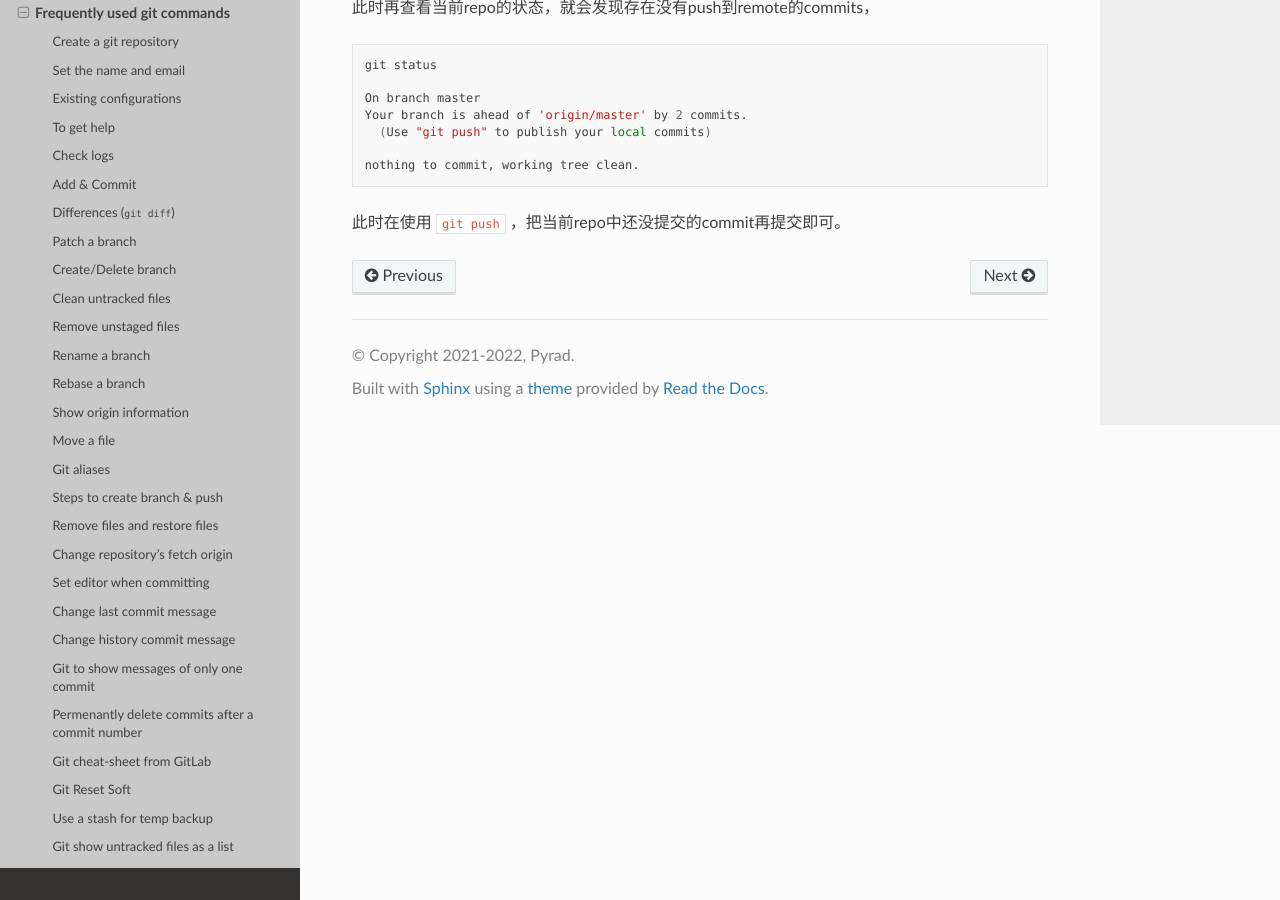
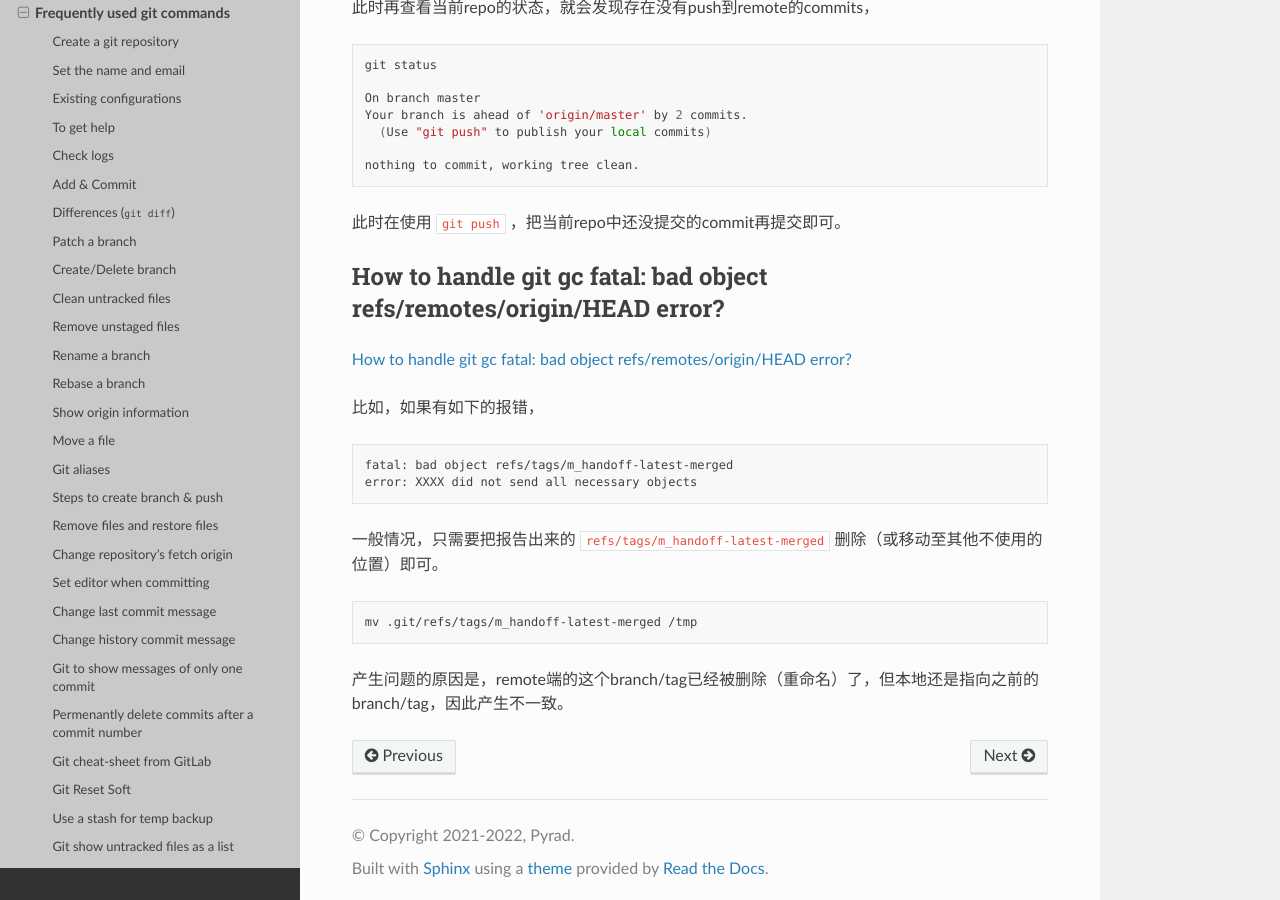
Before and after one commit to Pyrad/pyradnotes, a Sphinx documentation site: the page built from source/Git/gitcmd.md, in a window 1280 px wide and 900 px high, scrolled down 15043 px. Built offline with Sphinx 7.4.7 and the Read the Docs theme 2.0.0, drawn with Linux system fonts in a browser that asks for light colours.

Commit message:
Git How to fix issue, fatal: bad object refs/tags/m_handoff-latest-merged

````diff
--- a/source/Git/gitcmd.md
+++ b/source/Git/gitcmd.md
@@ -739,3 +739,23 @@ nothing to commit, working tree clean.
 ```
 
 此时在使用 `git push` ，把当前repo中还没提交的commit再提交即可。
+
+## How to handle git gc fatal: bad object refs/remotes/origin/HEAD error?
+
+[How to handle git gc fatal: bad object refs/remotes/origin/HEAD error?](https://stackoverflow.com/questions/37145151/how-to-handle-git-gc-fatal-bad-object-refs-remotes-origin-head-error)
+
+比如，如果有如下的报错，
+
+```shell
+fatal: bad object refs/tags/m_handoff-latest-merged
+error: XXXX did not send all necessary objects
+```
+
+
+一般情况，只需要把报告出来的 `refs/tags/m_handoff-latest-merged` 删除（或移动至其他不使用的位置）即可。
+
+```shell
+mv .git/refs/tags/m_handoff-latest-merged /tmp
+```
+
+产生问题的原因是，remote端的这个branch/tag已经被删除（重命名）了，但本地还是指向之前的branch/tag，因此产生不一致。
````
